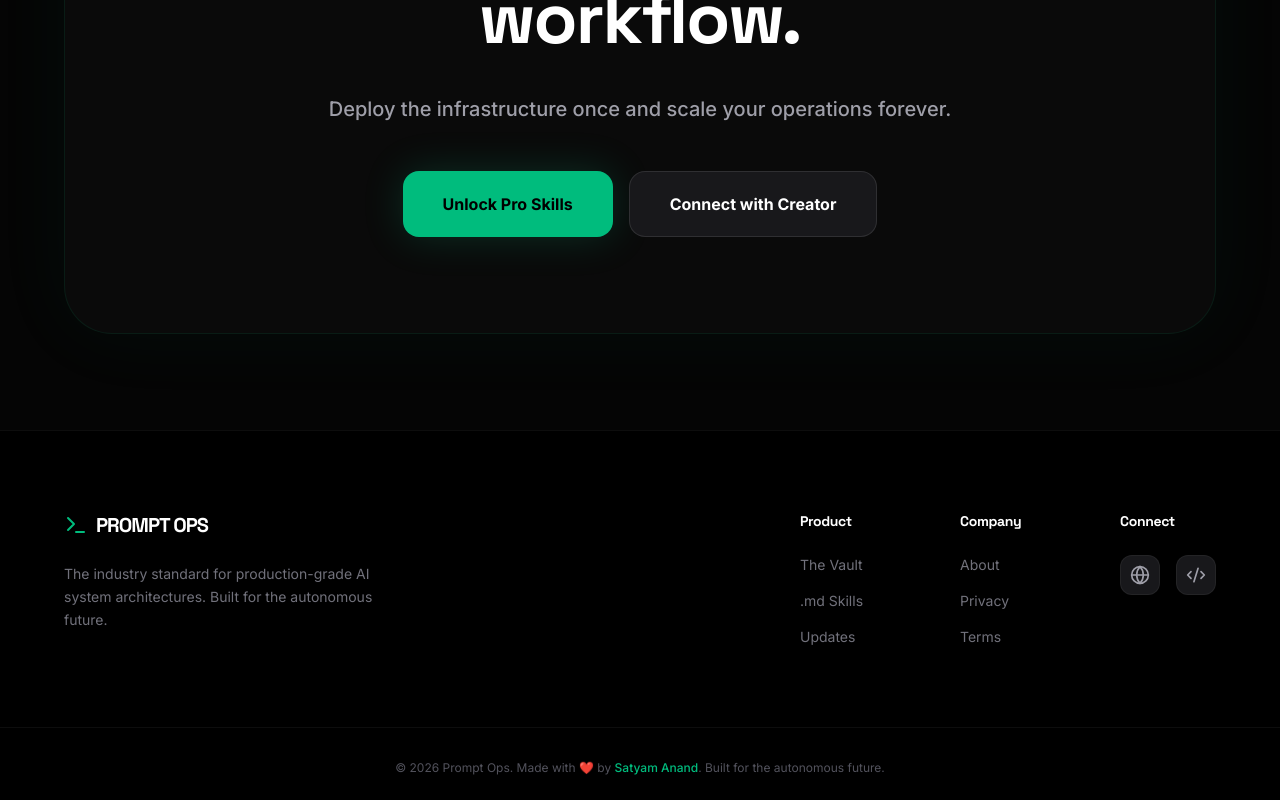
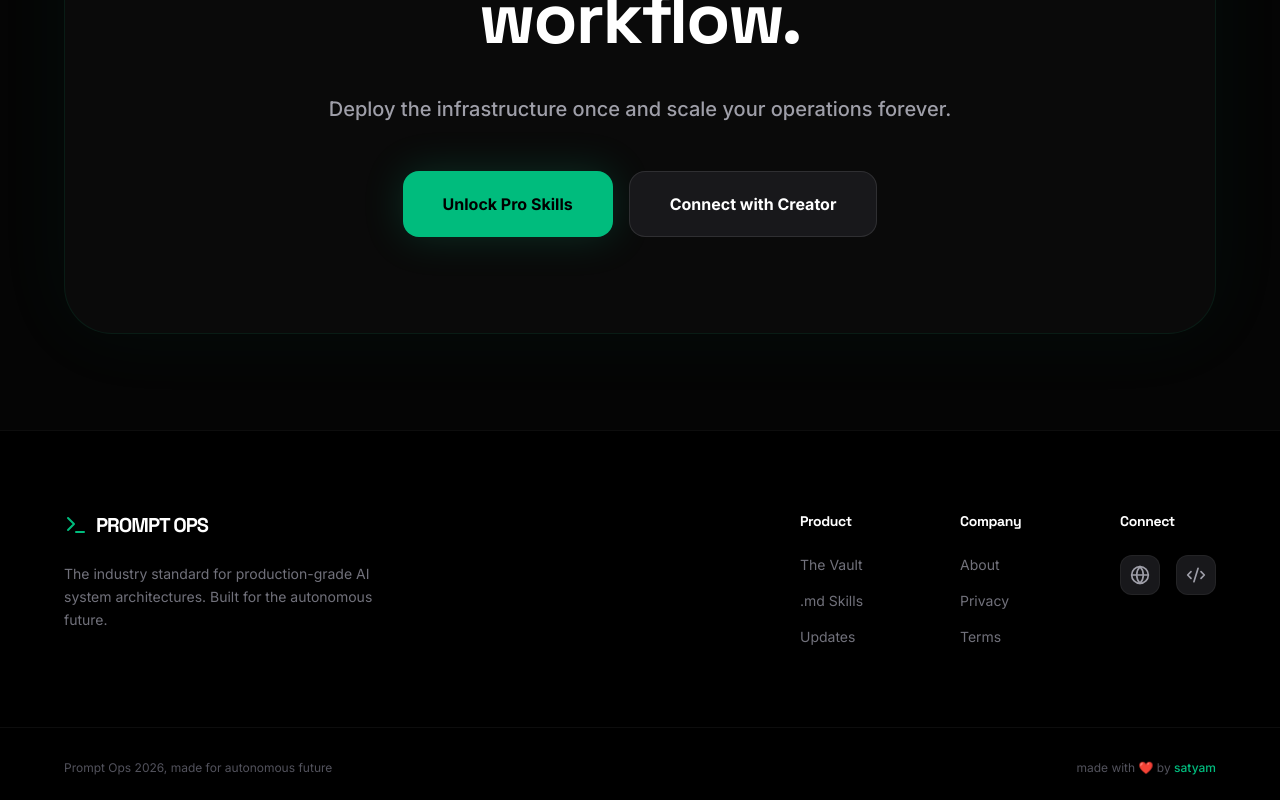
Before and after one commit to uiuxsatyam/prompt-ops, a React (Vite) app: page / in a window 1280 px wide. Shown: the part 7228-8028 px from the top of the page. Built offline with nearby package versions, Linux system fonts and the light colour scheme.

Commit message:
style: update footer copyright and mobile layout

```diff
--- a/src/components/LandingPage.tsx
+++ b/src/components/LandingPage.tsx
@@ -927,8 +927,9 @@ const Footer = () => (
         </div>
       </div>
     </div>
-    <div className="w-full px-6 md:px-12 lg:px-16 py-0 mt-20 pt-8 border-t border-white/5 text-center text-xs text-zinc-600">
-      &copy; 2026 Prompt Ops. Made with ❤️ by <a href="https://www.uiuxsatyam.com" target="_blank" rel="noopener noreferrer" className="text-emerald-500 hover:text-emerald-400 font-medium transition-colors">Satyam Anand</a>. Built for the autonomous future.
+    <div className="w-full px-6 md:px-12 lg:px-16 py-0 mt-20 pt-8 border-t border-white/5 flex flex-col sm:flex-row justify-between items-center gap-4 text-[10px] sm:text-xs text-zinc-600 text-center sm:text-left">
+      <span>Prompt Ops 2026, made for autonomous future</span>
+      <span>made with ❤️ by <a href="https://www.uiuxsatyam.com" target="_blank" rel="noopener noreferrer" className="text-emerald-500 hover:text-emerald-400 font-medium transition-colors">satyam</a></span>
     </div>
   </footer>
 );
```
